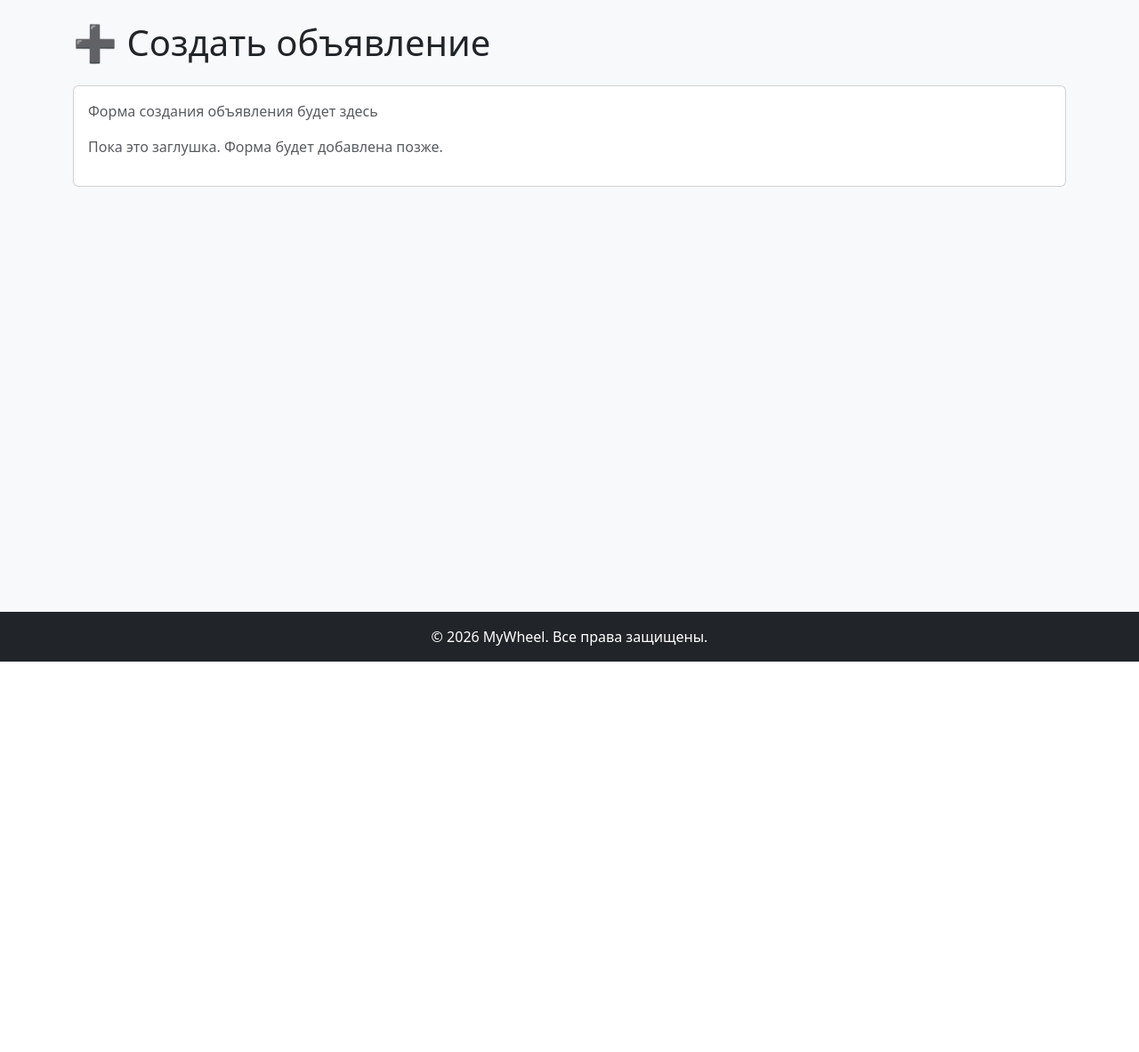
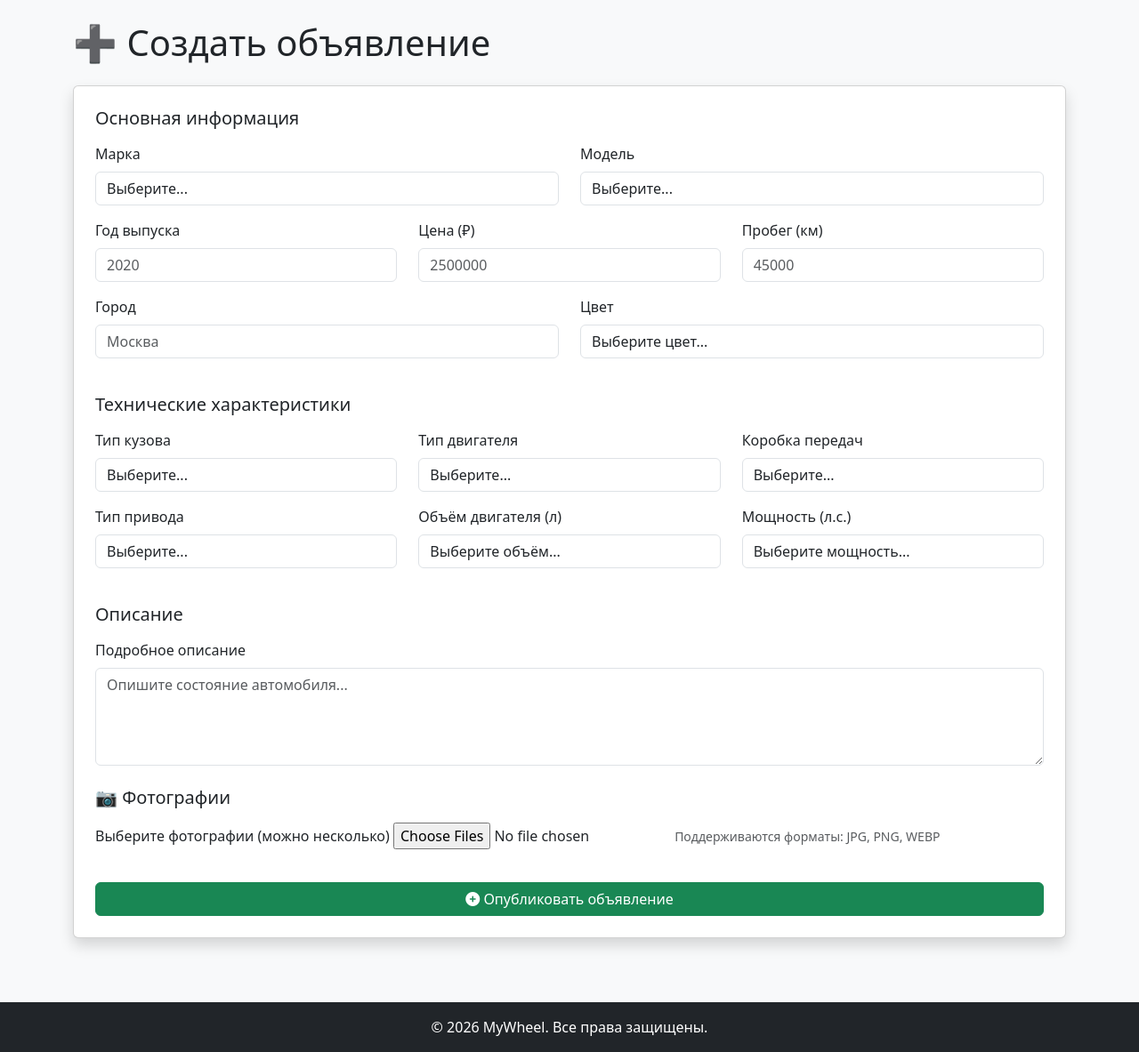
Before and after one commit to PavelChernov01/MyWheel_diploma, a Django app: page /car/create/ in a window 1280 px wide. Shown: the part 56-1239 px from the top of the page at 89% size. Before the commit the page ends 800 px from the top, so only its background shows below. Run offline with Django 5.2, Linux system fonts and the light colour scheme; the visitor is signed in with stand-in values (Sample User, id 1); data comes from the database, SQL or seed files in the repository; both versions use the stored data as it was after the commit; parts of the project's set-up code (start-up, migrations or seed data) failed here and were passed over.

Commit message:
Stage 4 completed: forms, fixtures

```diff
--- /dev/null
+++ b/cars/forms.py
@@ -0,0 +1,123 @@
+from django import forms
+from .models import CarListing, CarImage
+
+
+# ============ КАСТОМНЫЙ ВИДЖЕТ ДЛЯ МНОЖЕСТВЕННОЙ ЗАГРУЗКИ ============
+
+class MultipleFileInput(forms.ClearableFileInput):
+    """Виджет для загрузки нескольких файлов"""
+    allow_multiple_selected = True
+
+
+class MultipleFileField(forms.FileField):
+    """Поле для загрузки нескольких файлов"""
+
+    def __init__(self, *args, **kwargs):
+        kwargs.setdefault("widget", MultipleFileInput())
+        super().__init__(*args, **kwargs)
+
+    def clean(self, data, initial=None):
+        single_file_clean = super().clean
+        if isinstance(data, (list, tuple)):
+            result = [single_file_clean(d, initial) for d in data]
+        else:
+            result = [single_file_clean(data, initial)]
+        return result
+
+
+# ============ ФОРМЫ ============
+
+class CarListingForm(forms.ModelForm):
+    """Форма для создания/редактирования объявления"""
+
+    # Цвета (5 самых популярных)
+    COLOR_CHOICES = [
+        ('', 'Выберите цвет...'),
+        ('Белый', 'Белый'),
+        ('Черный', 'Черный'),
+        ('Серебристый', 'Серебристый'),
+        ('Серый', 'Серый'),
+        ('Синий', 'Синий'),
+    ]
+
+    # Объём двигателя (5 самых популярных)
+    ENGINE_VOLUME_CHOICES = [
+        ('', 'Выберите объём...'),
+        ('1.6', '1.6 л'),
+        ('2.0', '2.0 л'),
+        ('2.5', '2.5 л'),
+        ('3.0', '3.0 л'),
+        ('4.0', '4.0 л'),
+    ]
+
+    # Мощность (5 самых популярных)
+    HORSEPOWER_CHOICES = [
+        ('', 'Выберите мощность...'),
+        ('150', '150 л.с.'),
+        ('200', '200 л.с.'),
+        ('250', '250 л.с.'),
+        ('300', '300 л.с.'),
+        ('400', '400 л.с.'),
+    ]
+
+    color = forms.ChoiceField(
+        choices=COLOR_CHOICES,
+        required=False,
+        widget=forms.Select(attrs={'class': 'form-control'})
+    )
+
+    engine_volume = forms.ChoiceField(
+        choices=ENGINE_VOLUME_CHOICES,
+        required=False,
+        widget=forms.Select(attrs={'class': 'form-control'})
+    )
+
+    horsepower = forms.ChoiceField(
+        choices=HORSEPOWER_CHOICES,
+        required=False,
+        widget=forms.Select(attrs={'class': 'form-control'})
+    )
+
+    class Meta:
+        model = CarListing
+        fields = [
+            'brand', 'model', 'year', 'price', 'mileage',
+            'body_type', 'engine_type', 'transmission', 'drive_type',
+            'engine_volume', 'horsepower', 'color', 'description', 'city',
+        ]
+        widgets = {
+            'year': forms.NumberInput(attrs={'class': 'form-control', 'placeholder': '2020'}),
+            'price': forms.NumberInput(attrs={'class': 'form-control', 'placeholder': '2500000'}),
+            'mileage': forms.NumberInput(attrs={'class': 'form-control', 'placeholder': '45000'}),
+            'description': forms.Textarea(
+                attrs={'class': 'form-control', 'rows': 4, 'placeholder': 'Опишите состояние автомобиля...'}),
+            'city': forms.TextInput(attrs={'class': 'form-control', 'placeholder': 'Москва'}),
+        }
+
+    def __init__(self, *args, **kwargs):
+        super().__init__(*args, **kwargs)
+        for field_name, field in self.fields.items():
+            if 'class' not in field.widget.attrs:
+                field.widget.attrs['class'] = 'form-control'
+            if field_name in ['brand', 'model', 'body_type', 'engine_type', 'transmission', 'drive_type']:
+                field.empty_label = 'Выберите...'
+
+
+class CarImageForm(forms.ModelForm):
+    """Форма для загрузки одного изображения"""
+
+    class Meta:
+        model = CarImage
+        fields = ['image', 'is_main']
+        widgets = {
+            'image': forms.ClearableFileInput(attrs={'class': 'form-control'}),
+            'is_main': forms.CheckboxInput(attrs={'class': 'form-check-input'}),
+        }
+
+
+class MultipleCarImageForm(forms.Form):
+    """Форма для множественной загрузки изображений"""
+    images = MultipleFileField(
+        required=False,
+        label='Фотографии (можно выбрать несколько)'
+    )
--- a/cars/views.py
+++ b/cars/views.py
@@ -3,17 +3,18 @@ from rest_framework.response import Response
 from rest_framework.views import APIView
 from django_filters.rest_framework import DjangoFilterBackend
 from rest_framework.filters import SearchFilter, OrderingFilter
+from django.shortcuts import render, get_object_or_404, redirect
+from django.contrib.auth.decorators import login_required
+from django.contrib import messages
+from django.db import transaction
 
-from .models import CarListing
+from .models import CarListing, CarImage
 from .serializers import (
     CarListingSerializer, CarListingDetailSerializer,
     CarListingCreateSerializer
 )
 from .filters import CarListingFilter
-
-from django.shortcuts import render, get_object_or_404, redirect
-from django.contrib.auth.decorators import login_required
-from django.contrib import messages
+from .forms import CarListingForm, MultipleCarImageForm
 
 
 # ============ API Views ============
@@ -89,4 +90,36 @@ def car_detail(request, pk):
 @login_required
 def car_create(request):
     """Создание объявления"""
-    return render(request, 'cars/create.html')
+    if request.method == 'POST':
+        form = CarListingForm(request.POST)
+        image_form = MultipleCarImageForm(request.POST, request.FILES)
+
+        if form.is_valid():
+            with transaction.atomic():
+                car = form.save(commit=False)
+                car.user = request.user
+                car.status = 'moderation'
+                car.save()
+
+                # Обработка изображений
+                images = request.FILES.getlist('images')
+                for i, image in enumerate(images):
+                    CarImage.objects.create(
+                        listing=car,
+                        image=image,
+                        is_main=(i == 0),
+                        order=i
+                    )
+
+            messages.success(request, 'Объявление создано и отправлено на модерацию!')
+            return redirect('car_detail', pk=car.pk)
+        else:
+            messages.error(request, 'Пожалуйста, исправьте ошибки в форме')
+    else:
+        form = CarListingForm()
+        image_form = MultipleCarImageForm()
+
+    return render(request, 'cars/create.html', {
+        'form': form,
+        'image_form': image_form,
+    })
--- a/templates/cars/create.html
+++ b/templates/cars/create.html
@@ -6,10 +6,101 @@
 <div class="container py-4">
     <h1 class="mb-4">➕ Создать объявление</h1>
 
-    <div class="card">
-        <div class="card-body">
-            <p class="text-muted">Форма создания объявления будет здесь</p>
-            <p class="text-muted">Пока это заглушка. Форма будет добавлена позже.</p>
+    <div class="card shadow">
+        <div class="card-body p-4">
+            <form method="post" enctype="multipart/form-data">
+                {% csrf_token %}
+
+                <!-- Основная информация -->
+                <h5 class="mb-3">Основная информация</h5>
+                <div class="row">
+                    <div class="col-md-6 mb-3">
+                        <label class="form-label">Марка</label>
+                        {{ form.brand }}
+                    </div>
+                    <div class="col-md-6 mb-3">
+                        <label class="form-label">Модель</label>
+                        {{ form.model }}
+                    </div>
+                </div>
+
+                <div class="row">
+                    <div class="col-md-4 mb-3">
+                        <label class="form-label">Год выпуска</label>
+                        {{ form.year }}
+                    </div>
+                    <div class="col-md-4 mb-3">
+                        <label class="form-label">Цена (₽)</label>
+                        {{ form.price }}
+                    </div>
+                    <div class="col-md-4 mb-3">
+                        <label class="form-label">Пробег (км)</label>
+                        {{ form.mileage }}
+                    </div>
+                </div>
+
+                <div class="row">
+                    <div class="col-md-6 mb-3">
+                        <label class="form-label">Город</label>
+                        {{ form.city }}
+                    </div>
+                    <div class="col-md-6 mb-3">
+                        <label class="form-label">Цвет</label>
+                        {{ form.color }}
+                    </div>
+                </div>
+
+                <!-- Технические характеристики -->
+                <h5 class="mb-3 mt-4">Технические характеристики</h5>
+                <div class="row">
+                    <div class="col-md-4 mb-3">
+                        <label class="form-label">Тип кузова</label>
+                        {{ form.body_type }}
+                    </div>
+                    <div class="col-md-4 mb-3">
+                        <label class="form-label">Тип двигателя</label>
+                        {{ form.engine_type }}
+                    </div>
+                    <div class="col-md-4 mb-3">
+                        <label class="form-label">Коробка передач</label>
+                        {{ form.transmission }}
+                    </div>
+                </div>
+
+                <div class="row">
+                    <div class="col-md-4 mb-3">
+                        <label class="form-label">Тип привода</label>
+                        {{ form.drive_type }}
+                    </div>
+                    <div class="col-md-4 mb-3">
+                        <label class="form-label">Объём двигателя (л)</label>
+                        {{ form.engine_volume }}
+                    </div>
+                    <div class="col-md-4 mb-3">
+                        <label class="form-label">Мощность (л.с.)</label>
+                        {{ form.horsepower }}
+                    </div>
+                </div>
+
+                <!-- Описание -->
+                <h5 class="mb-3 mt-4">Описание</h5>
+                <div class="mb-3">
+                    <label class="form-label">Подробное описание</label>
+                    {{ form.description }}
+                </div>
+
+                <!-- Фотографии -->
+                <h5 class="mb-3 mt-4">📷 Фотографии</h5>
+                <div class="mb-3">
+                    <label class="form-label">Выберите фотографии (можно несколько)</label>
+                    {{ image_form.images }}
+                    <small class="text-muted">Поддерживаются форматы: JPG, PNG, WEBP</small>
+                </div>
+
+                <button type="submit" class="btn btn-success w-100 mt-3">
+                    <i class="fas fa-plus-circle"></i> Опубликовать объявление
+                </button>
+            </form>
         </div>
     </div>
 </div>
```
Also changed, not shown: brands/fixtures/01_brands.json (added, +22 -0 lines), brands/fixtures/02_brands_models.json (added, +47 -0 lines), cars/fixtures/03_cars_listings.json (added, +41 -0 lines).
